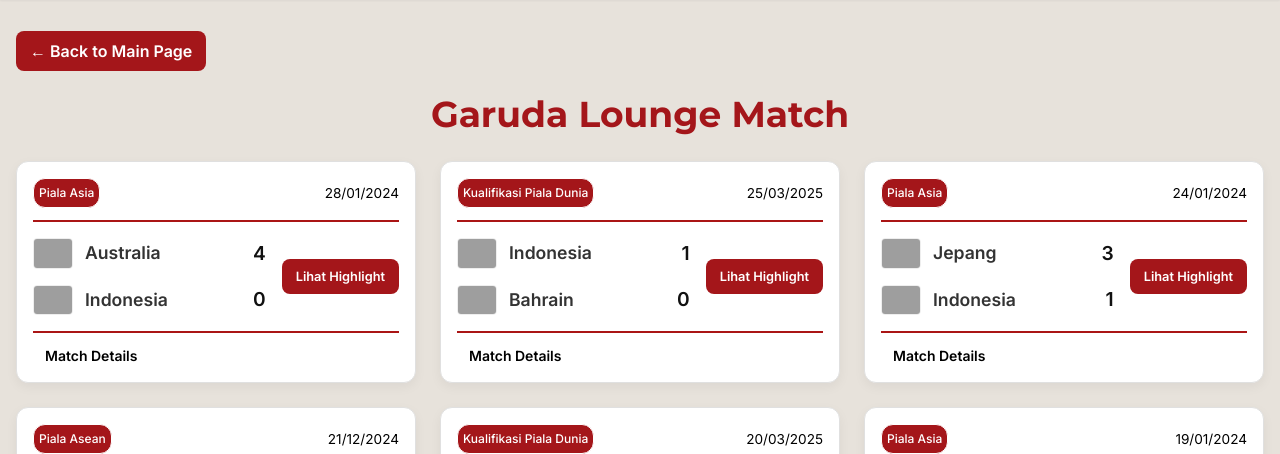
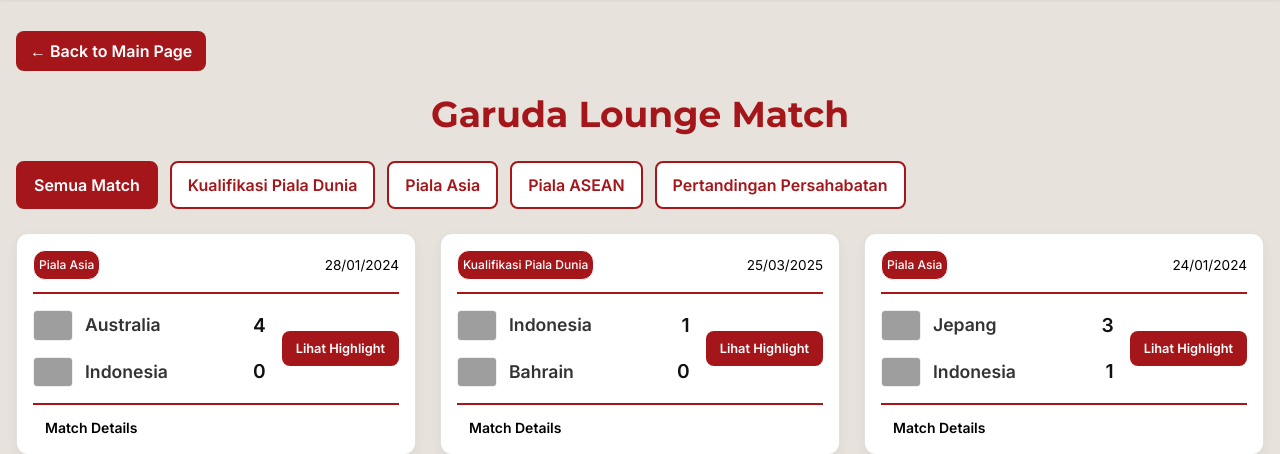
Before and after one commit to pbp-kelompok-d08/Garuda-Lounge, a Django app: page /match/ in a window 1280 px wide. Shown: the part 65-519 px from the top of the page. Run offline with Django 5.2, Linux system fonts and the light colour scheme; data comes from the database, SQL or seed files in the repository; some libraries are stand-ins or nearby versions; grey boxes are pictures that could not be loaded.

Commit message:
menerapkan filter berdasarkan jenis pertandingan

```diff
--- a/match/templates/base_match.html
+++ b/match/templates/base_match.html
@@ -343,6 +343,36 @@
           transform: scale(1.05);
       }
 
+      .filter-button {
+            /* Style dasar (tidak aktif) [Permintaan #3] */
+            background-color: #ffffff; /* Background putih */
+            color: #a4161a;            /* Teks merah */
+            border: 2px solid #a4161a; /* Border merah */
+            padding: 10px 16px;        /* Padding SAMA dengan tombol Add Match */
+            border-radius: 8px;
+            font-weight: 600;
+            cursor: pointer;
+            transition: background-color 0.3s, color 0.3s, transform 0.2s;
+            box-sizing: border-box;
+        }
+
+        .filter-button:hover {
+            background-color: #fcebeb;
+            transform: scale(1.03);
+        }
+
+        .filter-button.active {
+            /* Style aktif (sama seperti Add Match) [Permintaan #3] */
+            background-color: #a4161a;
+            color: white;
+            border-color: #a4161a;     /* Atau transparent */
+        }
+
+        .filter-button.active:hover {
+            background-color: #7f0f12;
+            transform: scale(1.03);
+        }
+
     </style>
   </head>
   <body class="bg-cream min-h-screen flex flex-col">
--- a/match/templates/match.html
+++ b/match/templates/match.html
@@ -30,14 +30,15 @@
         <span>Garuda </span> <span>Lounge </span> <span>Match</span>
     </h1>
 
+    <div class="mb-6 flex flex-wrap justify-start items-center gap-4">
+
       {% if user.is_superuser %}
-      <div style="text-align: center; margin: 20px 0;">
-          <!-- <a href="{% url 'match:add_match' %}"> -->
-              <button onclick="showMatchModal()" style="
+        <div>
+            <button type="button" onclick="showMatchModal()" style="
                     background-color: #a4161a;
                     color: white;
                     border: none;
-                  padding: 10px 16px;
+                    padding: 10px 16px; /* Padding besar */
                     border-radius: 8px;
                     font-weight: 600;
                     cursor: pointer;
@@ -47,9 +48,28 @@
                 onmouseout="this.style.backgroundColor='#a4161a'">
                 + Tambah Match
             </button>
-          <!-- </a> -->
         </div>
       {% endif %}
+
+
+      <div class="flex flex-wrap justify-center gap-3">
+            <button type="button" class="filter-button active" data-filter="all" onclick="filterMatches('all')">
+                Semua Match
+            </button>
+            <button type="button" class="filter-button" data-filter="kualifikasi piala dunia" onclick="filterMatches('kualifikasi piala dunia')">
+                Kualifikasi Piala Dunia
+            </button>
+            <button type="button" class="filter-button" data-filter="piala asia" onclick="filterMatches('piala asia')">
+                Piala Asia
+            </button>
+            <button type="button" class="filter-button" data-filter="piala asean" onclick="filterMatches('piala asean')"> Piala ASEAN
+            </button>
+            <button type="button" class="filter-button" data-filter="pertandingan persahabatan" onclick="filterMatches('pertandingan persahabatan')">
+                Pertandingan Persahabatan
+            </button>
+        </div>
+
+      </div>
 
     <div id="loading" class="bg-white rounded-lg border border-gray-200 p-12 text-center hidden">
       <svg class="animate-spin h-8 w-8 text-red-600 inline-block" xmlns="http://www.w3.org/2000/svg" fill="none" viewBox="0 0 24 24">
@@ -76,17 +96,18 @@
 
 // Configuration
 const MATCH_API_ENDPOINT = "{% url 'match:show_match_json' %}";
-const CURRENT_USER_ID = "{{ user.id|default_if_none:'' }}"; // Untuk tombol Edit/Delete
-const IS_SUPERUSER_STRING = "{{ user.is_superuser|yesno:'true,false' }}";
+const IS_SUPERUSER_STRING = "{{ user.is_superuser|yesno:'true,false' }}";  // Untuk tombol Edit/Delete
 
 // DOM Elements
 const loadingSpinner = document.getElementById('loading');
 const errorMessage = document.getElementById('error');
 const emptyStateDisplay = document.getElementById('empty');
 const matchGridContainer = document.getElementById('grid');
+const filterButtons = document.querySelectorAll('.filter-button'); // Ambil semua tombol filter
 
 // State Variable
 let allMatchData = [];
+let currentFilter = 'all';
 
 function toTitleCase(str) {
   if (!str) return ''; // Mengatasi string kosong
@@ -109,12 +130,19 @@ function displayPageSection({ showLoading = false, showError = false, showEmpty
   }
 }
 
-/**
- * ===================================================================
- * FUNGSI UTAMA BARU: Membangun Kartu Pertandingan
- * Ini adalah pengganti buildNewsCardElement()
- * ===================================================================
- */
+function updateButtonStyles() {
+    filterButtons.forEach(button => {
+        const filterValue = button.getAttribute('data-filter');
+        // Tambah/Hapus kelas 'active' berdasarkan currentFilter
+        if (filterValue.toLowerCase() === currentFilter.toLowerCase()) {
+            button.classList.add('active');
+        } else {
+            button.classList.remove('active');
+        }
+    });
+}
+
+
 function buildMatchCardElement(item) {
     const article = document.createElement('article');
     // Ini adalah HTML/CSS dari file card_match.html Anda sebelumnya
@@ -196,16 +224,36 @@ function buildMatchCardElement(item) {
 
 // Render semua kartu pertandingan
 function renderAllMatchCards(matchItems) {
-  matchGridContainer.innerHTML = '';
-  if (matchItems.length === 0) {
+  matchGridContainer.innerHTML = ''; // Kosongkan grid
+
+  // Filter data berdasarkan currentFilter [Permintaan #1]
+  const filteredMatches = allMatchData.filter(item => {
+      if (currentFilter === 'all') {
+          return true; // Tampilkan semua
+      }
+      // Perbandingan aman (case-insensitive & handle null)
+      const jenisPertandinganLower = (item.jenis_pertandingan ?? '').toLowerCase();
+      return jenisPertandinganLower === currentFilter.toLowerCase();
+  });
+
+  // Render hasil filter
+  if (filteredMatches.length === 0) {
+    emptyStateDisplay.querySelector('h3').textContent = `Tidak ada pertandingan "${toTitleCase(currentFilter)}"`;
+    emptyStateDisplay.querySelector('p').textContent = 'Coba pilih filter lain atau tambahkan pertandingan baru.';
     displayPageSection({ showEmpty: true });
   } else {
-    matchItems.forEach(item => {
+    filteredMatches.forEach(item => {
       const cardElement = buildMatchCardElement(item);
       matchGridContainer.appendChild(cardElement);
     });
     displayPageSection({ showGrid: true });
   }
+}
+
+function filterMatches(category) {
+    currentFilter = category.toLowerCase(); // Update state filter (selalu lowercase)
+    renderAllMatchCards();    // Render ulang kartu
+    updateButtonStyles();     // Update style tombol
 }
 
 // Fetch data pertandingan dari server
@@ -223,6 +271,8 @@ async function fetchMatchesFromServer() {
 
     const matchData = await response.json();
     allMatchData = matchData || [];
+    renderAllMatchCards(); // Render pertama kali (filter 'all')
+    updateButtonStyles(); // Set style tombol 'all' aktif
 
     renderAllMatchCards(allMatchData);
   } catch (error) {
```
Lines whose indentation alone changed are shown as unchanged.
